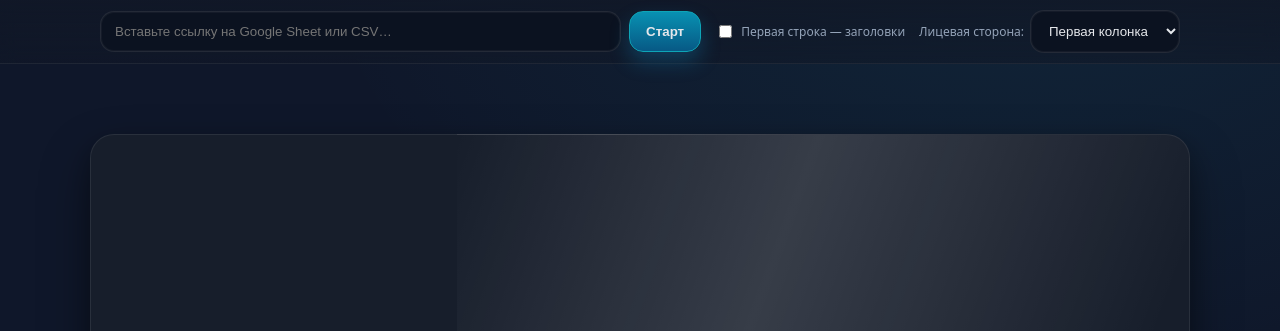
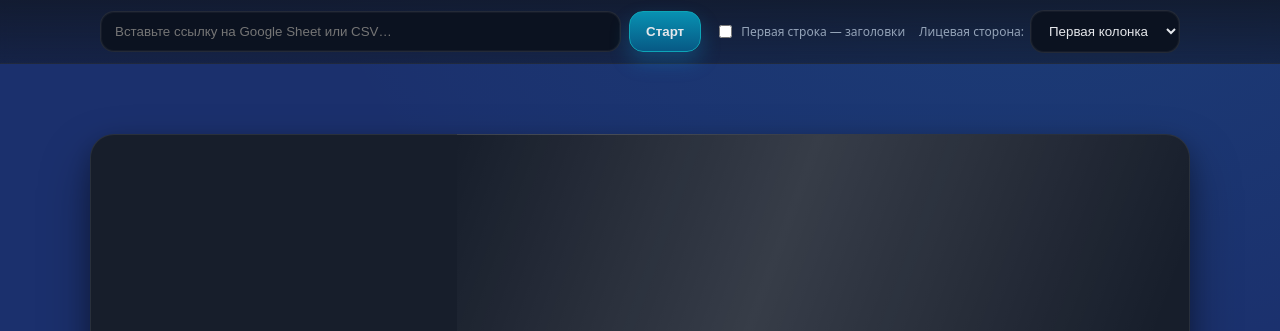
Before and after one commit to ylevin/flashcards, a plain HTML site: page index.html in a window 1280 px wide. Shown: the top 331 px of the page. Drawn offline with Linux system fonts and the light colour scheme.

Commit message:
change color

```diff
--- a/index.html
+++ b/index.html
@@ -6,7 +6,7 @@
     <title>Флэш‑карточки из Google Sheet (CSV)</title>
     <style>
         :root {
-            --bg: #0f172a; /* slate-900 */
+            --bg: #1b306d; /* slate-900 */
             --ink: #e5e7eb; /* gray-200 */
             --muted: #94a3b8; /* slate-400 */
             --shadow: 0 25px 50px rgba(0, 0, 0, .35), 0 8px 24px rgba(0, 0, 0, .25);
```
